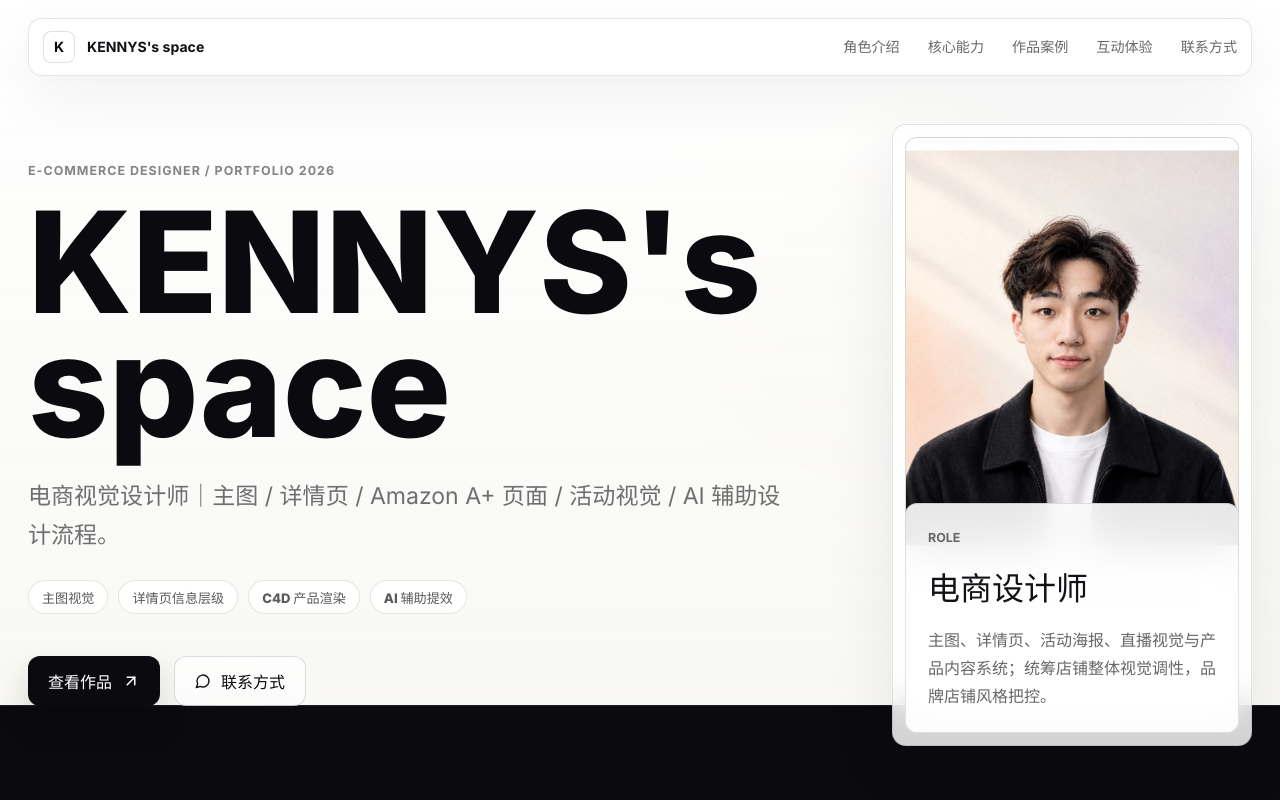
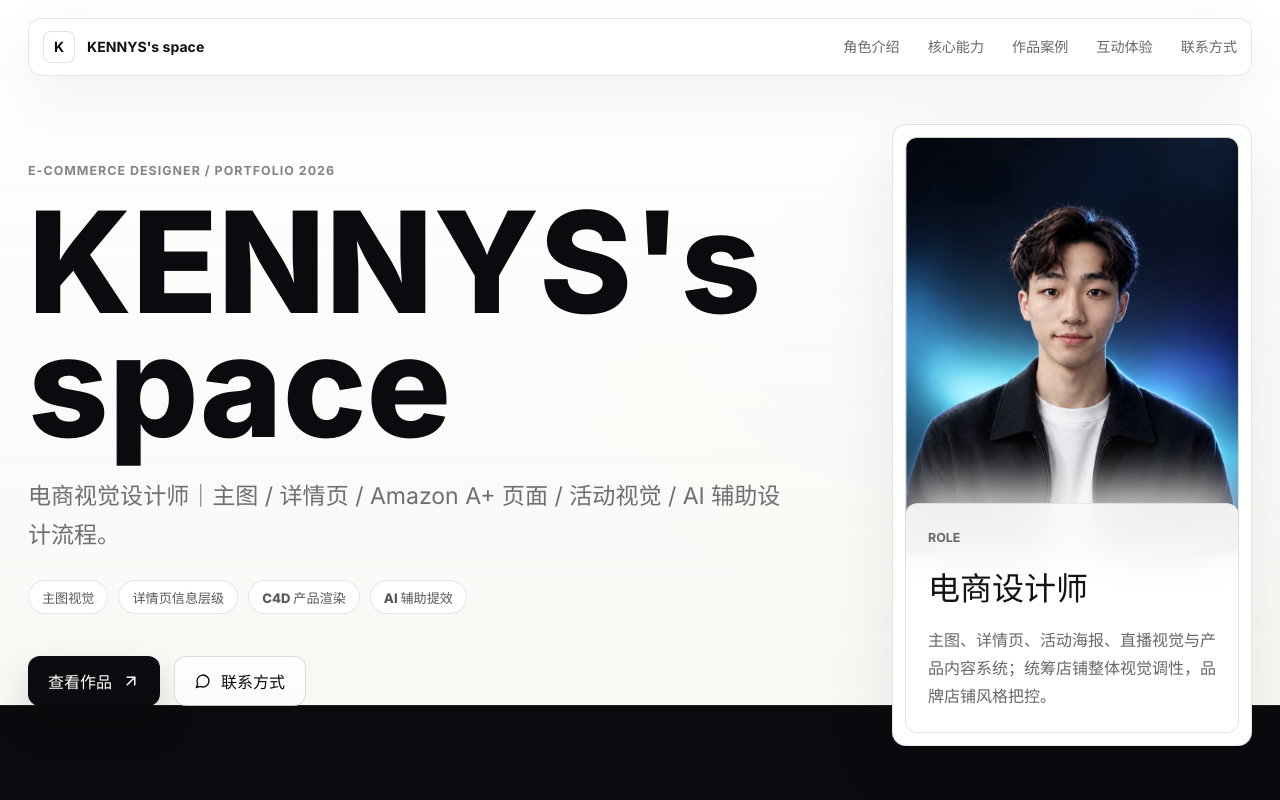
Before and after one commit to kennyswang04-beep/kennysDesign, a React (Vite) app: page / in a window 1280 px wide. Shown: the top 800 px of the page. Built offline with nearby package versions, Linux system fonts and the light colour scheme.

Commit message:
Refine portrait for minimal Apple style

```diff
--- a/src/main.jsx
+++ b/src/main.jsx
@@ -329,7 +329,7 @@ function App() {
 
           <aside className="hero-panel">
             <div className="portrait-frame">
-              <img src={asset("/portfolio/optimized/kenny-portrait-editorial.jpg")} alt="Kenny 个人肖像" loading="eager" fetchPriority="high" decoding="async" />
+              <img src={asset("/portfolio/optimized/kenny-portrait-apple.jpg")} alt="Kenny 个人肖像" loading="eager" fetchPriority="high" decoding="async" />
             </div>
             <div className="role-copy">
               <span>ROLE</span>
--- a/src/redesign.css
+++ b/src/redesign.css
@@ -2045,3 +2045,35 @@ h2,
       radial-gradient(circle at 74% 22%, rgba(255,255,255,0.12), transparent 16rem);
   }
 }
+
+
+/* Apple-like portrait refinement */
+.hero-panel {
+  overflow: hidden;
+  background: #fff;
+}
+
+.portrait-frame {
+  background:
+    linear-gradient(180deg, #fbfbfa 0%, #f2f2ef 58%, #e8e7e2 100%);
+}
+
+.portrait-frame::before {
+  display: none;
+}
+
+.portrait-frame::after {
+  background:
+    linear-gradient(180deg, transparent 62%, rgba(255, 255, 255, 0.42) 78%, rgba(255, 255, 255, 0.9) 100%);
+  opacity: 1;
+}
+
+.portrait-frame img {
+  filter: saturate(0.92) contrast(1.04) brightness(1.02);
+}
+
+.role-copy {
+  border-top: 1px solid rgba(11, 11, 15, 0.08);
+  background: rgba(255, 255, 255, 0.94);
+  box-shadow: 0 -22px 44px rgba(255, 255, 255, 0.78);
+}
```
